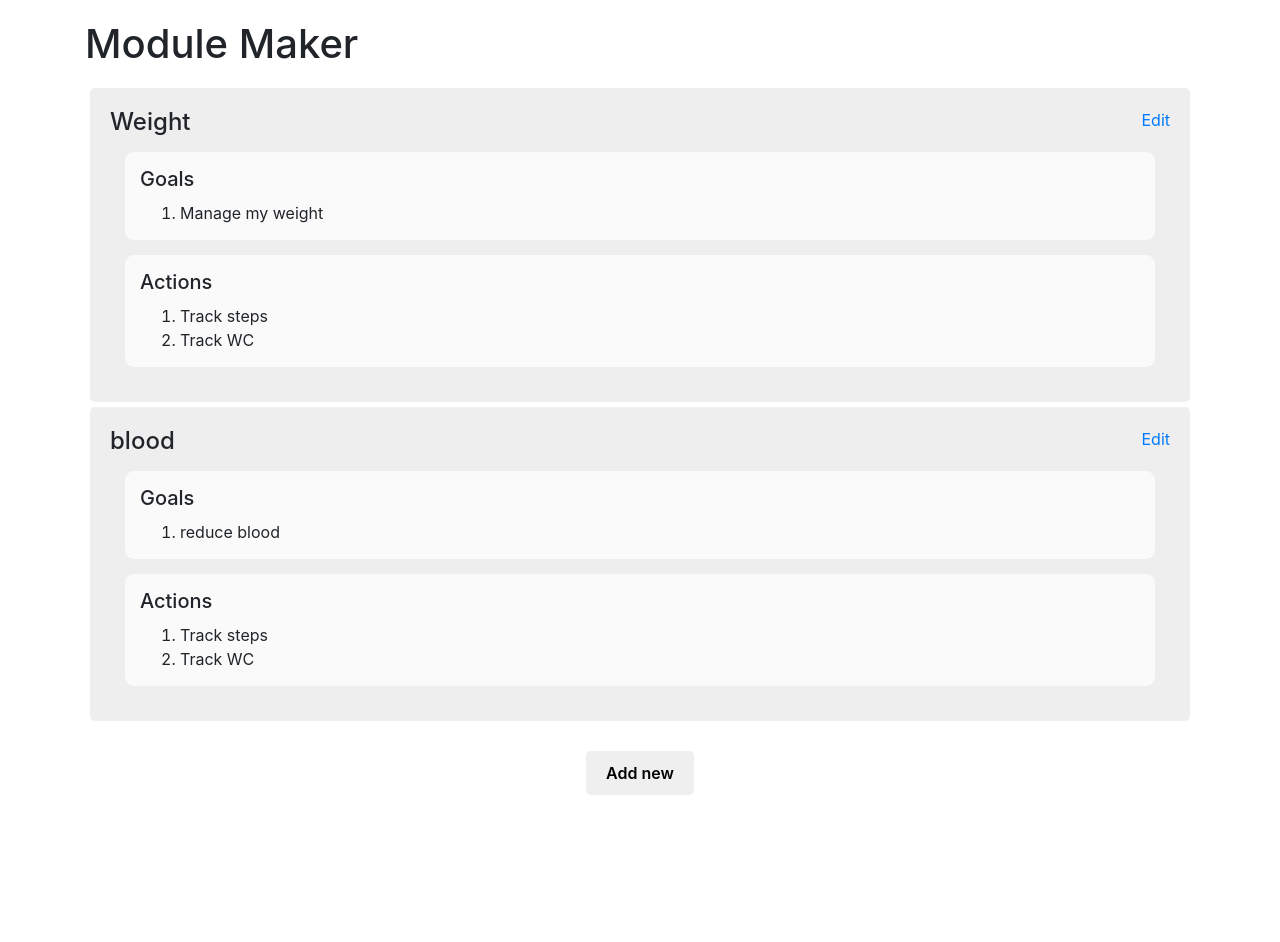
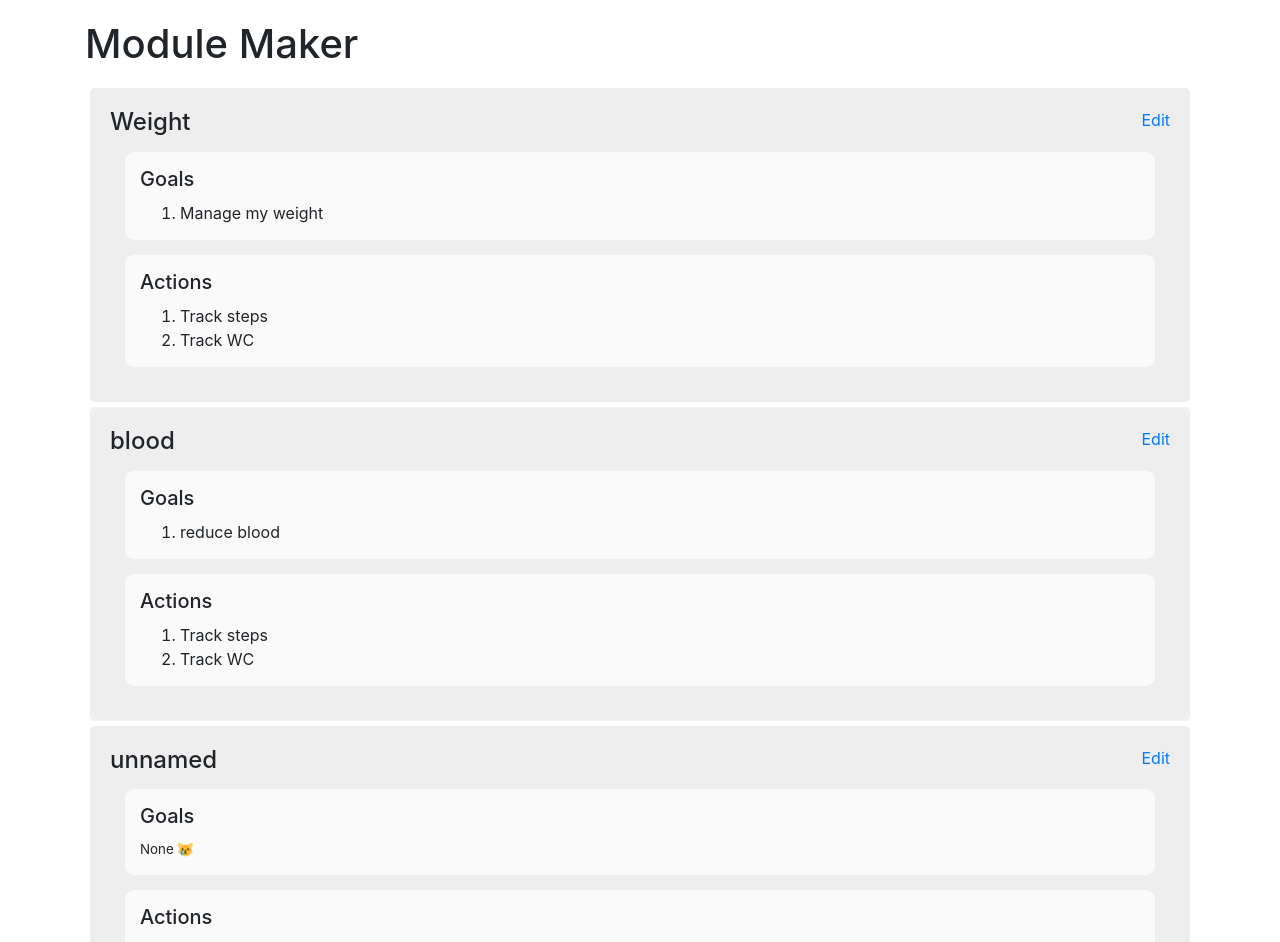
Before and after one commit to nicoleta-buz/modulemaker, a React (Create React App) app: page / in a window 1280 px wide. Shown: the top 942 px of the page. Before the commit the page ends 825 px from the top, so only its background shows below. Built offline with nearby package versions, Linux system fonts and the light colour scheme.

Commit message:
add ability to add modules, some empty states

```diff
--- a/src/App.css
+++ b/src/App.css
@@ -69,6 +69,10 @@ h1 {
     margin-bottom: 0;
 }
 
+.emptyMessage {
+    font-size: 10pt;
+}
+
 @keyframes App-logo-spin {
     from {
         transform: rotate(0deg);
--- a/src/App.js
+++ b/src/App.js
@@ -58,6 +58,12 @@ const hardcodedModules =
                     }
                 }
             ]
+        },
+        {
+            "id": 3,
+            "name": "unnamed",
+            "goals": [],
+            "actions": []
         }
     ];
 
@@ -67,6 +73,10 @@ function App(props) {
     const updateModule = (updatedModule, index) => {
         //updating arrays _must_ update the reference; probably better ways than this but :shrug: cba installing lodash
         setModules(modules.map((m, i) => (i === index) ? updatedModule : m));
+    }
+
+    const add = () => {
+        setModules([...modules, {id: modules.length + 1, name: "Unnamed Module", goals: [], actions: []}])
     }
 
     return (
@@ -85,21 +95,23 @@ function App(props) {
                                 </div>
                                 <div className="moduleBody">
                                     <h5>Goals</h5>
-                                    <ol>
-                                        {m.goals.map(goal => <li>{goal.name}</li>)}
-                                    </ol>
+                                    {m.goals.length > 0
+                                        ? (<ol>{m.goals.map(goal => <li>{goal.name}</li>)}</ol>)
+                                        : (<span className='emptyMessage'>None 😿</span>)
+                                    }
                                 </div>
                                 <div className="moduleBody">
                                     <h5>Actions</h5>
-                                    <ol>
-                                        {m.actions.map(action => <li>{action.name}</li>)}
-                                    </ol>
+                                    {m.actions.length > 0
+                                        ? <ol>{m.actions.map(action => <li>{action.name}</li>)}</ol>
+                                        : (<span className='emptyMessage'>None 😿</span>)
+                                    }
                                 </div>
                             </div>
                         )}
 
                         <div className="addWrapper">
-                            <button className='add'>Add new</button>
+                            <button className='add' onClick={add}>Add new</button>
                         </div>
                     </div>
                 }/>
--- a/src/module/Module.js
+++ b/src/module/Module.js
@@ -32,15 +32,22 @@ function Module(props) {
             <div className='wellRow'>
                 <div className="well purple">
                     <h4>Goals</h4>
-                    {goals.map((goal, index) =>
-                        <Goal goal={goal} onUpdate={(updated) => updateGoal(updated, index)} className='wellItem'/>
-                    )}
+                    {goals.length > 0
+                        ? goals.map((goal, index) =>
+                            <Goal goal={goal} onUpdate={(updated) => updateGoal(updated, index)} className='wellItem'/>
+                          )
+                        : <span className='emptyMessage'>None 😿</span>
+                    }
                 </div>
                 <div className="well pink">
                     <h4>Actions</h4>
-                    {actions.map((action, index) =>
-                        <Action action={action} onUpdate={(updated) => updateAction(updated, index)} className='wellItem'/>
-                    )}
+                    {actions.length > 0
+                        ? actions.map((action, index) =>
+                            <Action action={action} onUpdate={(updated) => updateAction(updated, index)} className='wellItem'/>
+                          )
+                        : <span className='emptyMessage'>None 😿</span>
+                    }
+
                 </div>
             </div>
 
```
